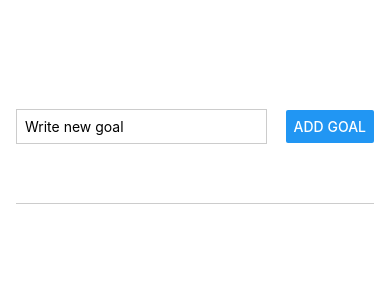
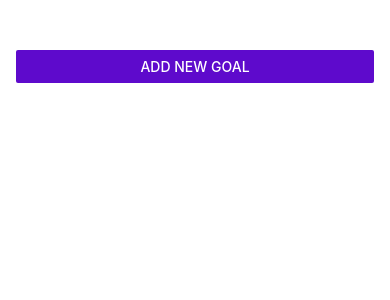
Before and after one commit to odedAtias/Goals-App, a React Native app: screen / in a window 390 px wide. Shown: the top 300 px of the page. Built offline with nearby package versions, Linux system fonts and the light colour scheme.

Commit message:
Adding modal to goal input

```diff
--- a/App.js
+++ b/App.js
@@ -1,7 +1,7 @@
 //  Hooks components imports
 import { useState } from 'react';
 //  Core components imports
-import { StyleSheet, View, FlatList } from 'react-native';
+import { StyleSheet, View, FlatList, Button } from 'react-native';
 
 //  Custom components imports
 import GoalItem from './Components/GoalItem';
@@ -11,6 +11,7 @@ import GoalInput from './Components/GoalInput';
 export default function App() {
 	//  App state
 	const [courseGoals, setCourseGoals] = useState([]);
+	const [modalIsVisible, setModalIsVisible] = useState(false);
 
 	//  App Event handlers
 	const handleNewGoal = entredText =>
@@ -23,11 +24,22 @@ export default function App() {
 		const newCourseGoals = courseGoals.filter(goal => goal.id !== id);
 		setCourseGoals(currentCourseGoals => newCourseGoals);
 	};
+
+	const handleGoToAddGoal = () => {
+		setModalIsVisible(true);
+	};
+
 	//	JSX Rendering
 	return (
 		<View style={styles.appContainer}>
+			{/* Button to open the modal of goalInput */}
+			<Button
+				title='Add new goal'
+				color='#5e0acc'
+				onPress={handleGoToAddGoal}
+			/>
 			{/* Goal input */}
-			<GoalInput OnAddNewGoal={handleNewGoal} />
+			<GoalInput OnAddNewGoal={handleNewGoal} isVisible={modalIsVisible} />
 			{/* Goals List*/}
 			<View style={styles.goalsContainer}>
 				<FlatList
--- a/Components/GoalInput.js
+++ b/Components/GoalInput.js
@@ -1,10 +1,10 @@
 //  Hooks components imports
 import { useState } from 'react';
 //  Core components imports
-import { Button, TextInput, View, StyleSheet } from 'react-native';
+import { Button, TextInput, View, StyleSheet, Modal } from 'react-native';
 
 //  GoalInput component
-function GoalInput({ OnAddNewGoal }) {
+function GoalInput({ OnAddNewGoal, isVisible }) {
 	//  GoalInput state
 	const [entredText, setEntredText] = useState('');
 
@@ -17,6 +17,7 @@ function GoalInput({ OnAddNewGoal }) {
 	};
 	//	JSX Rendering
 	return (
+		<Modal visible={isVisible} animationType='slide'>
 			<View style={styles.inputContainer}>
 				<TextInput
 					style={styles.textInput}
@@ -26,6 +27,7 @@ function GoalInput({ OnAddNewGoal }) {
 				/>
 				<Button title='Add goal' onPress={handleAddGoal} />
 			</View>
+		</Modal>
 	);
 }
 
```
Lines whose indentation alone changed are shown as unchanged.
